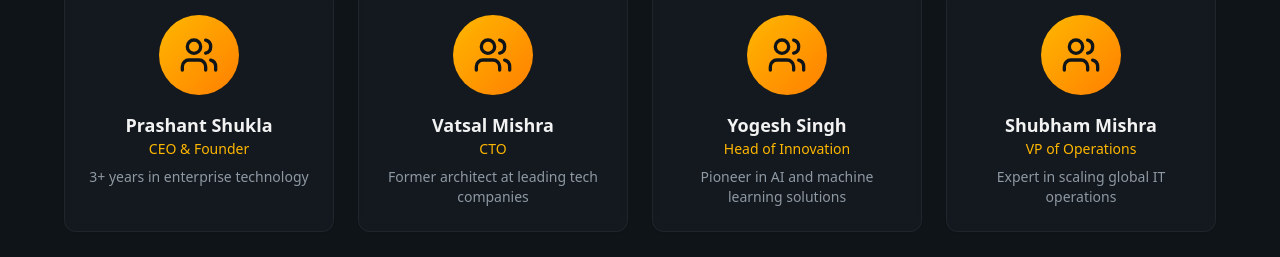
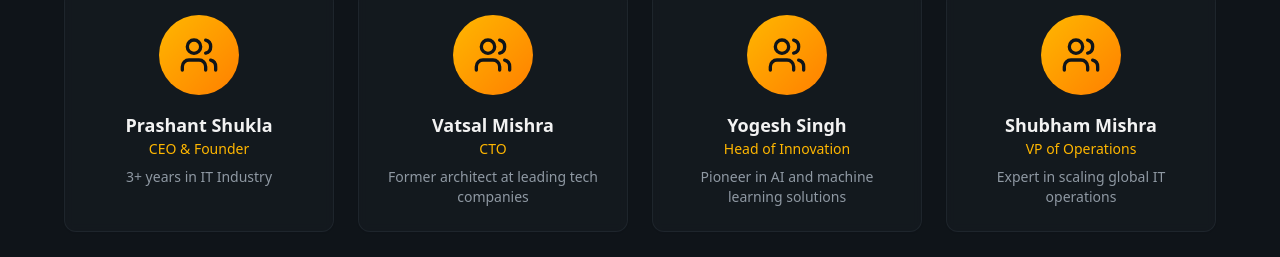
Before and after one commit to prashants8/helios-digi-tech, a React (Vite) app: page /about in a window 1280 px wide. Shown: the part 2140-2397 px from the top of the page. Built offline with nearby package versions, Linux system fonts and the light colour scheme; the HTML template or start-up script is replaced by a standard one.

Commit message:
Fix CEO description

```diff
--- a/src/pages/About.tsx
+++ b/src/pages/About.tsx
@@ -17,7 +17,7 @@ const About = () => {
     {
       name: "Prashant Shukla",
       role: "CEO & Founder",
-      description: "3+ years in enterprise technology",
+      description: "3+ years in IT Industry",
     },
     {
       name: "Vatsal Mishra",
```
